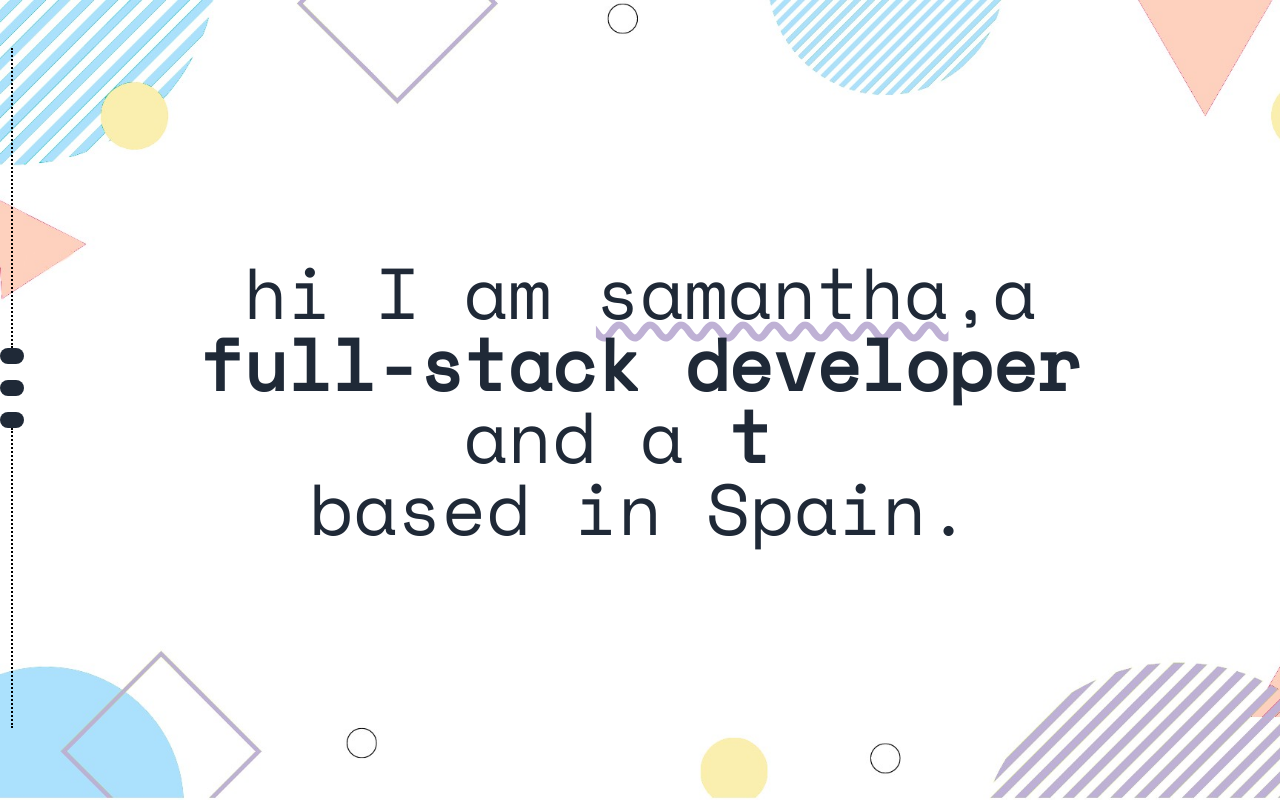
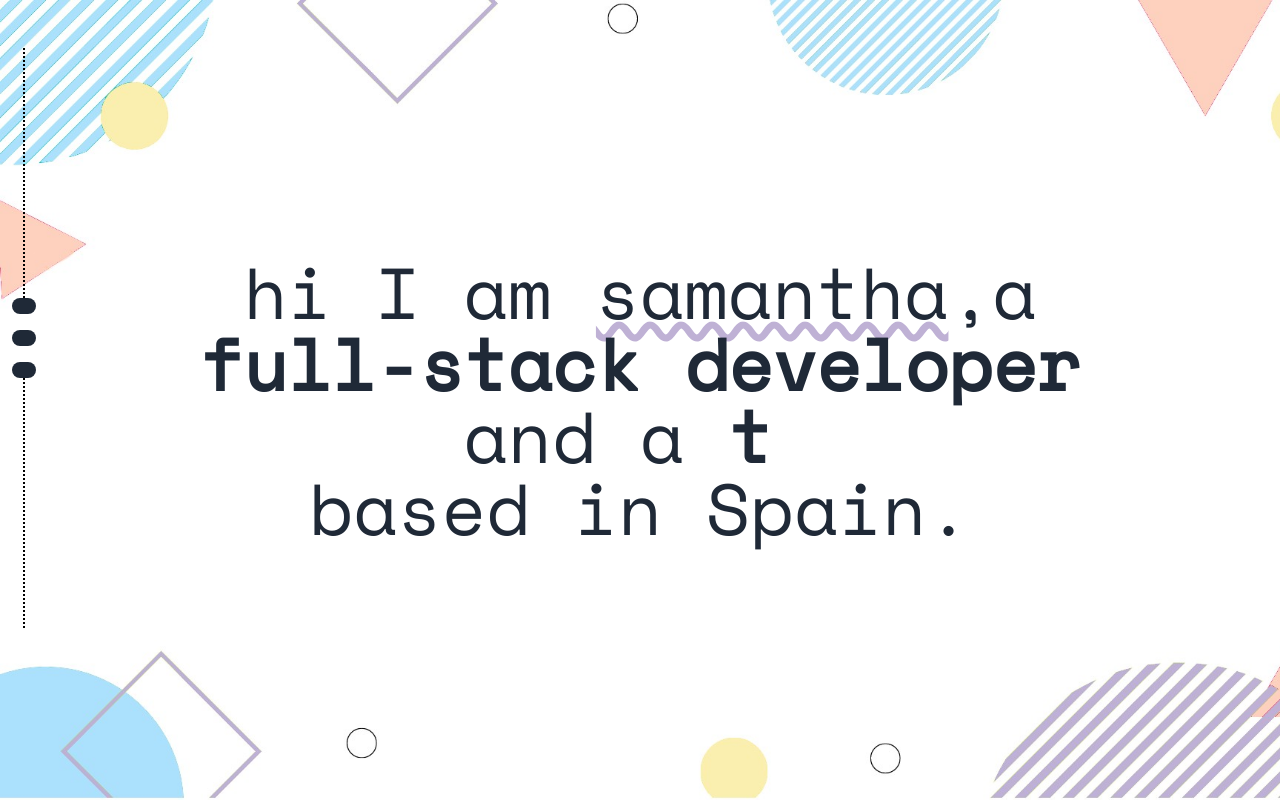
Before and after one commit to Samanthapv/my-portfolio, a Next.js app: page / in a window 1280 px wide. Shown: the top 800 px of the page. Built offline with nearby package versions, Linux system fonts and the light colour scheme; a web font is replaced by a local one.

Commit message:
sidebar fixed

```diff
--- a/assets/index.css
+++ b/assets/index.css
@@ -47,35 +47,25 @@
 
     }
 
-    .triangle-isosceles{
-      position: relative;
-      padding: 15px;
-      margin: 1em 0 3em;
-      color: #000;
-      background: linear-gradient(#f9d835, #f3921c);
-      border-radius: 10px;
+   .overflowy  {
+      max-height:150px;
+      overflow:scroll;
     }
 
- .triangle-isosceles.left{
-  background: #1F2937;
-  margin-left: 50px;
-}
+    ::-webkit-scrollbar {
+      -webkit-appearance: none;
+      width: 10px;
+    }
 
-.triangle-isosceles.left:after{
-  top: auto;
-  right: auto;
-  bottom: 15px;
-  left: -55px;
-
-  border-bottom: 10px solid transparent;
-  border-left: 0;
-  border-right: 55px solid #1F2937;
-  border-top: 10px solid transparent;
-}
+    ::-webkit-scrollbar-thumb {
+      border-radius: 5px;
+      background-color: rgba(0,0,0,.5);
+      -webkit-box-shadow: 0 0 1px rgba(255,255,255,.5);
+    }
 
     .vl {
       border-left: 2px dotted black;
-      height: 300px;
+      height: 250px;
     }
 
 }
--- a/components/AnimationVariables.js
+++ /dev/null
@@ -1,17 +0,0 @@
-export const Variants = {
-    initial: {
-      x: "100%"
-    },
-    in: {
-      x: 0
-    },
-    out: {
-      x: "-100%"
-    }
-  };
-
-  export const Transition = {
-    type: "spring",
-    mass: 0.2,
-    duration: 1
-  };
--- a/components/Sidebar.js
+++ b/components/Sidebar.js
@@ -1,17 +1,36 @@
-import React from 'react'
+import React from "react";
+import { useRouter } from "next/router";
+import Link from "next/link";
 
 export default function sidebar() {
+  const routes = ["/midori", "shareIt"];
+  const router = useRouter();
+
   return (
-        <div className="fixed flex mt-12 flex-col justify-start items-center text-4xl m-auto text-gray-800">
+    <div
+      className={`fixed flex flex-col justify-start ml-3 items-center text-4xl ${
+        routes.includes(router.pathname) ? "mt-3" : "mt-12"
+      } text-gray-800`}
+    >
+      {routes.includes(router.pathname) && (
+        <div className="text-white bg-gray-800 rounded-full px-3 py-2 hover:bg-pink-salmon hover:text-gray-800">
+          <Link href="/">
+            <a>
+              <i class="fa fa-arrow-left" aria-hidden="true"></i>
+            </a>
+          </Link>
+          <a href="index.html"></a>
+        </div>
+      )}
       <div className="vl"></div>
       <div className="text-white mb-4 bg-gray-800 rounded-full px-3 py-2 hover:bg-indigo-200 hover:text-gray-800">
-          <a href="http://linkedin.com/in/samantha-pinos/">
+        <a href="http://linkedin.com/in/samantha-pinos/" target="_blank">
           <i class="fab fa-linkedin-in"></i>
         </a>
       </div>
 
       <div className="text-white mb-4 bg-gray-800 rounded-full px-3 py-2 hover:bg-yellow-200 hover:text-gray-800">
-          <a href="http://github.com/Samanthapv">
+        <a href="http://github.com/Samanthapv" target="_blank">
           <i className="fab fa-github"></i>
         </a>
       </div>
@@ -22,5 +41,5 @@ export default function sidebar() {
       </div>
       <div className="vl"></div>
     </div>
-    )
+  );
 }
--- a/pages/index.js
+++ b/pages/index.js
@@ -59,7 +59,7 @@ export default function Home() {
                 {" "}
                 App built collaboratively and remotely, a marketplace for lending and borrowing products. <br/>
                 <div className="text-white text-center flex flex-row justify-center mt-2 mb-4">
-              <a className="text-white wavy2 hover:underline mr-2" href="https://shareitapp.herokuapp.com/">see it live</a> |
+              <a className="text-white wavy2 hover:underline mr-2" href="https://shareitapp.herokuapp.com/" target="_blank">see it live</a> |
               <div className="wavy2 hover:underline ml-2"><Link  href="/shareit"> watch a demo</Link></div>
               </div>
                 <span className="bg-gray-800 text-white font4 text-base px-1">React</span>,  <span className="bg-gray-800 text-white font4 text-base px-1"> React Router </span> ,
@@ -91,7 +91,7 @@ export default function Home() {
               <p className="text-xl text-center pb-8">
               Online clothing store with Stripe payment integration. <br/>
               <div className="text-white text-center flex flex-row justify-center mt-2 mb-4">
-              <a className="text-white wavy2 hover:underline mr-2" href="https://midori-shop.herokuapp.com/">see it live</a> |
+              <a className="text-white wavy2 hover:underline mr-2" href="https://midori-shop.herokuapp.com/" target="_blank">see it live</a> |
               <div className="wavy2 hover:underline ml-2"><Link  href="/midori"> watch a demo</Link></div>
               </div>
 
--- a/pages/midori.js
+++ b/pages/midori.js
@@ -2,24 +2,38 @@ import React, { useState, useEffect } from "react";
 import { motion } from "framer-motion";
 import Link from "next/link";
 import SideBar from "../components/Sidebar";
-
-const list = { hidden: { opacity: 0 } };
-const item = { hidden: { x: -10, opacity: 0 } };
-
 
 
 export default function About() {
 
 const [isHovered, setHovered] = useState("");
 
+const container = {
+    hidden: { opacity: 0 },
+    show: {
+      opacity: 1,
+      animate: {x: 50},
+      transition: {
+        staggerChildren: 0.5
+      }
+    }
+  }
+
+  const item = {
+    hidden: { opacity: 0 },
+    show: { opacity: 1 }
+  }
+
+ const techUsed = ["React","React Router","Node","Express","Sequelize","MySQL","Tailwind CSS","Heroku","Multer","Axios","JWT","Bcrypt","Pusher","Google Maps API","Firebase"]
+
   return (
     <div className="h-screen">
       <SideBar />
 
-      <div className="header text-center flex flex-row justify-center my-5">
+      <div className="header text-center flex flex-row justify-center mt-6">
         <h1 className="title animate-this wavy3 fontmain">shareIt</h1>
 
-        <h1 className="overflow-y-auto auto h-24 w-6/12">
+        <p className="overflowy h-32 w-6/12">
           Lorem fistrum torpedo torpedo sexuarl qué dise usteer la caidita
           mamaar está la cosa muy malar condemor por la gloria de mi madre
           torpedo. De la pradera al ataquerl hasta luego Lucas torpedo tiene
@@ -33,10 +47,10 @@ const [isHovered, setHovered] = useState("");
           muelas papaar papaar sexuarl hasta luego Lucas diodenoo. Diodeno a
           gramenawer me cago en tus muelas me cago en tus muelas amatomaa
           amatomaa qué dise usteer qué dise usteer papaar papaar.
-        </h1>
+        </p>
       </div>
       <div classname="flex flex-row ">
-        <div className="flex justify-center py-5 ">
+        <div className="flex justify-center py-2 ">
           <iframe
             className="border-8 rounded border-green-lightGreen"
             width="800"
@@ -50,15 +64,14 @@ const [isHovered, setHovered] = useState("");
             onMouseLeave={() => setHovered(false)}
           ></iframe>
 
-          <motion.ul>
 
-            <motion.li initial={false} animate={{ x: isHovered ? 30 : 0}} className="triangle-isosceles left" className="bg-gray-700">jejejeje</motion.li>
-            <motion.li initial={false} animate={{ x: isHovered ? 70 : 0}}>jejejeje</motion.li>
-            <motion.li initial={false} animate={{ x: isHovered ? 100 : 0}}>jejejeje</motion.li>
+          <motion.ul variants={container} initial="hidden" animate="show" className={`ml-5 my-7 ${isHovered ? "opacity-100" : "opacity-0"}`}>
+              {techUsed.map(tech =>  <motion.li variants={item} className="bg-gray-700 border rounded text-white text-center my-2">{tech}</motion.li> )}
+
           </motion.ul>
-        </div>
+      </div>
 
-        <div class="animate-this button">
+        <div class="text-center">
           <Link href="/">
             <a>go back to home</a>
           </Link>
--- a/styles/globals.css
+++ b/styles/globals.css
@@ -19,3 +19,14 @@ a {
 * {
   box-sizing: border-box;
 }
+
+::-webkit-scrollbar {
+  -webkit-appearance: none;
+  width: 10px;
+}
+
+::-webkit-scrollbar-thumb {
+  border-radius: 5px;
+  background-color: rgba(0,0,0,.5);
+  -webkit-box-shadow: 0 0 1px rgba(255,255,255,.5);
+}
```
Also changed, not shown: components/AboutMe.js (added), components/Contact.js (added), components/Introduction.js (added), components/Projects.js (added). Lines whose indentation alone changed are shown as unchanged.
